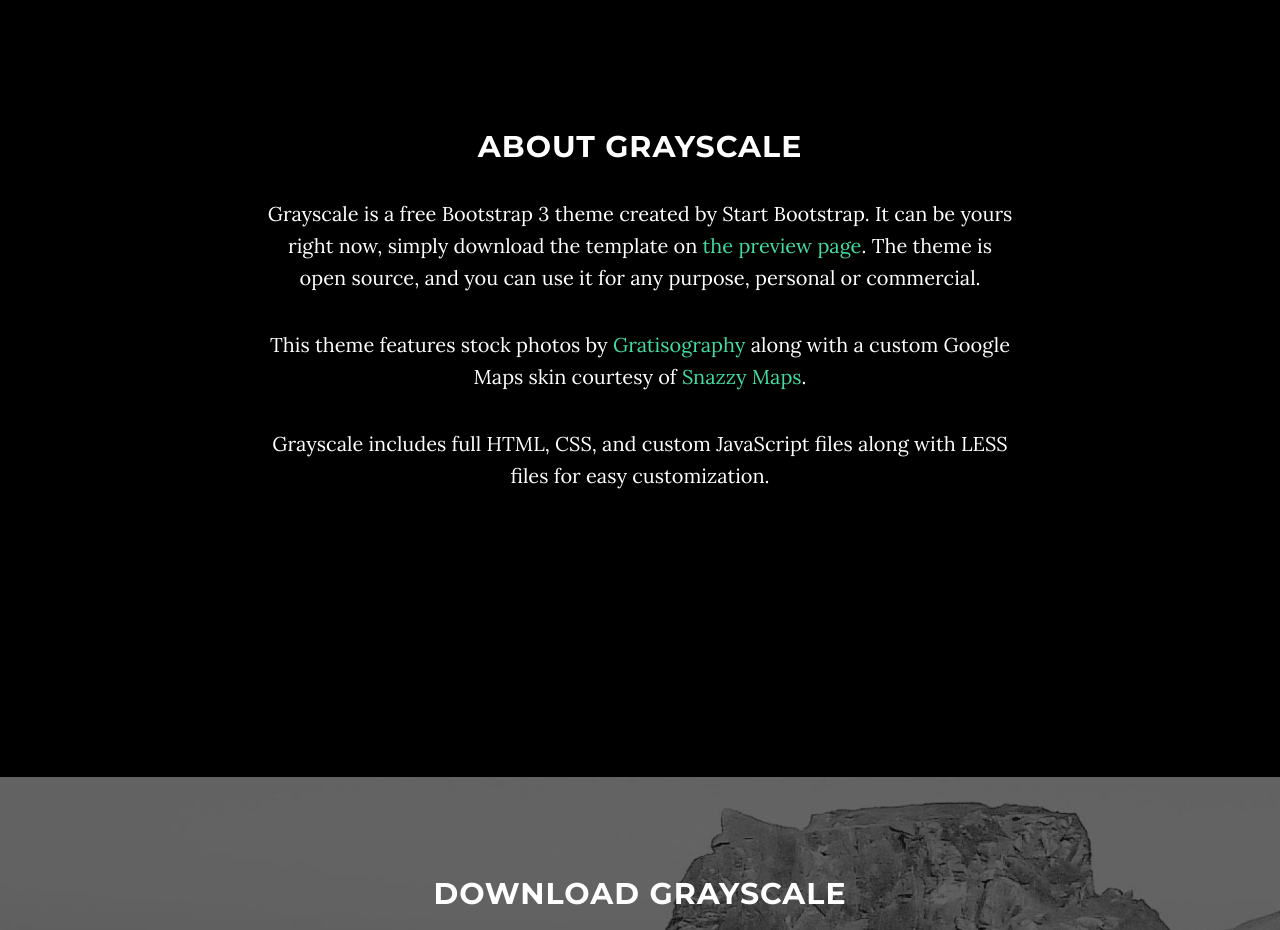
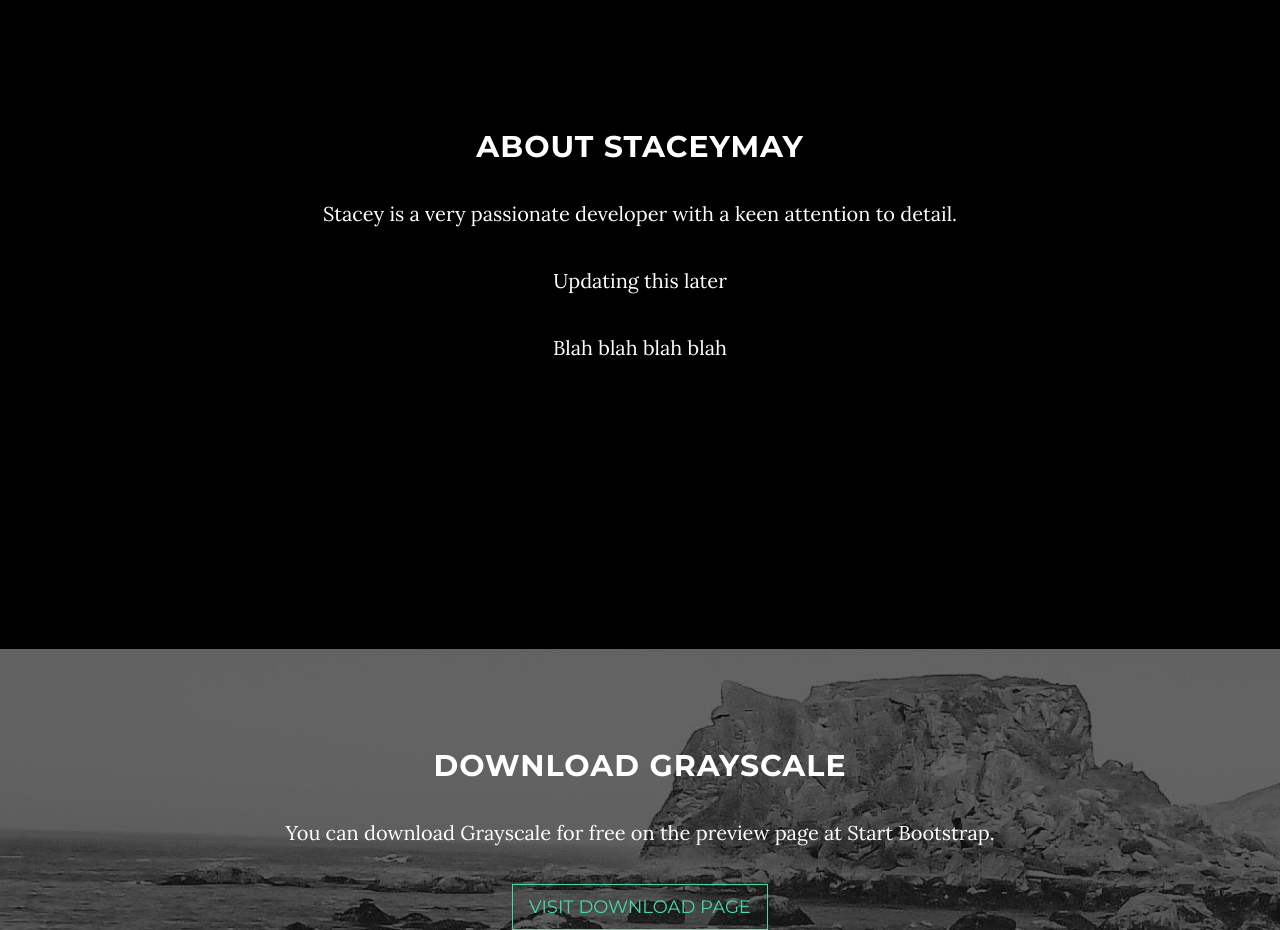
Before and after one commit to StaceyMay/StaceyMay.github.io, a website: page index.html in a window 1280 px wide. Shown: the part 920-1850 px from the top of the page. Drawn offline with nearby package versions, Linux system fonts and the light colour scheme; some packages are replaced by stand-ins of ours.

Commit message:
third commit

```diff
--- a/index.html
+++ b/index.html
@@ -9,7 +9,7 @@
     <meta name="description" content="">
     <meta name="author" content="">
 
-    <title>Grayscale - Start Bootstrap Theme</title>
+    <title>StaceyMay</title>
 
     <!-- Bootstrap Core CSS -->
     <link href="assets/bootstrap/css/bootstrap.min.css" rel="stylesheet">
@@ -90,10 +90,10 @@
     <section id="about" class="container content-section text-center">
         <div class="row">
             <div class="col-lg-8 col-lg-offset-2">
-                <h2>About Grayscale</h2>
-                <p>Grayscale is a free Bootstrap 3 theme created by Start Bootstrap. It can be yours right now, simply download the template on <a href="http://startbootstrap.com/template-overviews/grayscale/">the preview page</a>. The theme is open source, and you can use it for any purpose, personal or commercial.</p>
-                <p>This theme features stock photos by <a href="http://gratisography.com/">Gratisography</a> along with a custom Google Maps skin courtesy of <a href="http://snazzymaps.com/">Snazzy Maps</a>.</p>
-                <p>Grayscale includes full HTML, CSS, and custom JavaScript files along with LESS files for easy customization.</p>
+                <h2>About StaceyMay</h2>
+                <p>Stacey is a very passionate developer with a keen attention to detail.</p>
+                <p>Updating this later</p>
+                <p>Blah blah blah blah</p>
             </div>
         </div>
     </section>
```
